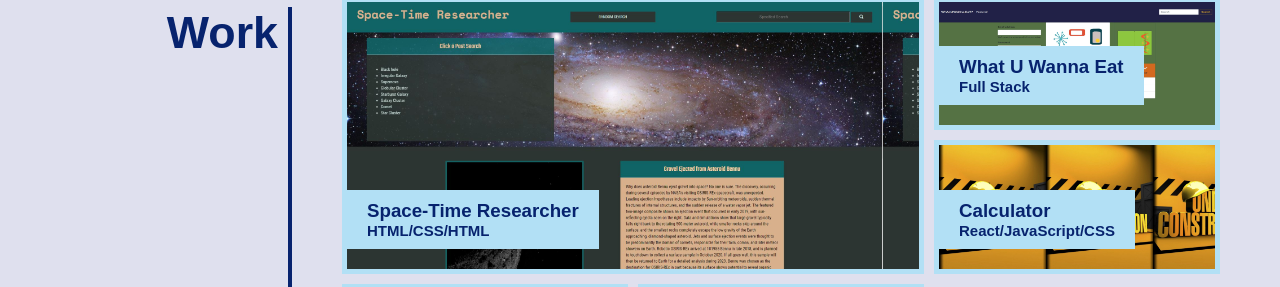
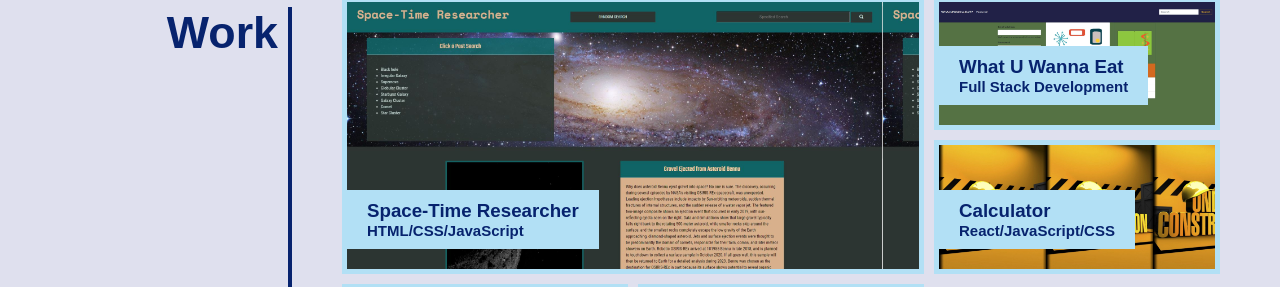
Before and after one commit to ChazzKreutzkamp/My-Portfolio, a plain HTML site: page index.html in a window 1280 px wide. Shown: the part 625-912 px from the top of the page. Drawn offline with Linux system fonts and the light colour scheme.

Commit message:
fixed two small details.

```diff
--- a/index.html
+++ b/index.html
@@ -64,13 +64,13 @@
                     class="showcase-grid-item large-item space-time-card">
                     <div class="showcase-card">
                         <h3>Space-Time Researcher</h3>
-                        <h4>HTML/CSS/HTML</h4>
+                        <h4>HTML/CSS/JavaScript</h4>
                     </div>
                 </a>
                 <a href="https://secret-fortress-68356.herokuapp.com/" class="showcase-grid-item eat-card">
                     <div class="showcase-card">
                         <h3>What U Wanna Eat</h3>
-                        <h4>Full Stack</h4>
+                        <h4>Full Stack Development</h4>
                     </div>
                 </a>
                 <a href="#" class="showcase-grid-item">
```
